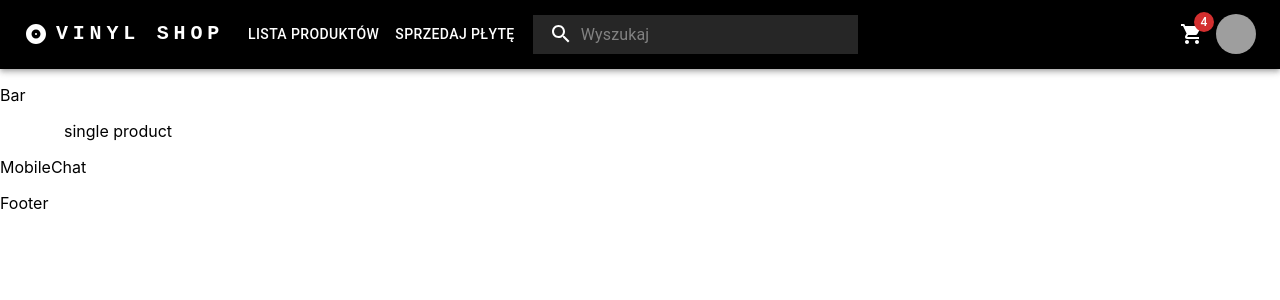
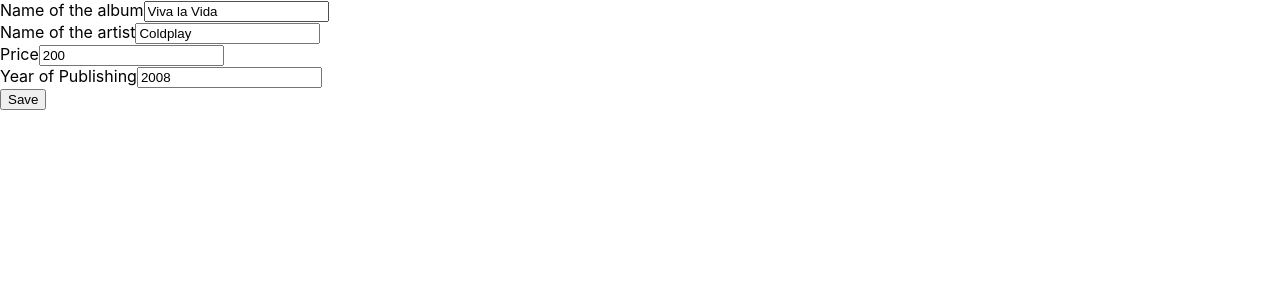
Before and after one commit to yagodaaa/vinyl-shop, a React (Create React App) app: page /sell-form-view in a window 1280 px wide. Shown: the top 300 px of the page. Built offline with nearby package versions, Linux system fonts and the light colour scheme; grey boxes are pictures that could not be loaded.

Commit message:
sell-form added

```diff
--- a/src/App.tsx
+++ b/src/App.tsx
@@ -8,16 +8,18 @@
 import NotFoundView from "./views/not-found/not-found";
 import ProductListView from "./views/product-list/product-list";
 import SellView from "./views/sell/sell";
+import SellForm from "./components/sell-form/sell-form"
 import SingleProductView from "./views/single-product/single-product";
+
 
 function App() {
   return (
     <div>
       <BrowserRouter>
         <Routes>
+          <Route path={"sell-form-view"} element={<SellView />} />
           <Route element={<MainView />}>
             <Route index element={<HomePageView />} />
-            <Route path={"SellFormView"} element={<SellView />} />
             <Route path={"BasketView"} element={<BasketView />} />
             <Route path={"LoginRegisterView"} element={<LoginRegisterView />} />
             <Route path={"ProductListView"} element={<ProductListView />} />
--- a/src/components/sell-form/sell-form.tsx
+++ b/src/components/sell-form/sell-form.tsx
@@ -1,5 +1,54 @@
-const SellForm: React.FC = () => {
-    return <p>SellForm</p>
+import React, { useState } from "react";
+
+interface FormData {
+    nameOfTheAlbum: string;
+    nameOfTheArtist: string;
+    price: number;
+    yearOfPublishing: number;
 }
 
+const SellForm: React.FC = () => {
+
+    const [formData, setFormData] = useState<FormData>({
+        nameOfTheAlbum: "Viva la Vida",
+        nameOfTheArtist: "Coldplay",
+        price: 200,
+        yearOfPublishing: 2008
+    })
+
+    const handleSubmit: React.FormEventHandler<HTMLElement> = (event) => {
+        event.preventDefault();
+        //uzywamy tej funkcji, aby zapobiec automatycznemu wyslaniu odp na serwer, poniewaz
+        //najpierw chcemy wykonac walidacje formularza.
+    }
+
+    const handleChange: React.ChangeEventHandler<HTMLInputElement> = (event) => {
+        console.log(event)
+        const { id, value } = event.target
+        const newState = { ...formData, [id]: value }
+        setFormData(newState);
+    }
+
+    return <form onSubmit={handleSubmit}>
+        <div>
+            <label htmlFor="nameOfTheAlbum">Name of the album</label>
+            <input id="nameOfTheAlbum" type="text" value={formData.nameOfTheAlbum} onChange={handleChange} />
+        </div>
+        <div>
+            <label htmlFor="nameOfTheArtist">Name of the artist</label>
+            <input id="nameOfTheArtist" type="text" value={formData.nameOfTheArtist} onChange={handleChange} />
+        </div>
+        <div>
+            <label htmlFor="price">Price</label>
+            <input id="price" type="number" value={formData.price} onChange={handleChange} />
+        </div>
+        <div>
+            <label htmlFor="yearOfPublishing">Year of Publishing</label>
+            <input id="yearOfPublishing" type="number" value={formData.yearOfPublishing} onChange={handleChange} />
+        </div>
+
+        <button type="submit">Save</button>
+
+    </form>
+}
 export default SellForm
--- a/src/views/sell/sell.tsx
+++ b/src/views/sell/sell.tsx
@@ -1,6 +1,8 @@
+import SellForm from '../../components/sell-form/sell-form'
+
 const SellView: React.FC = () => {
     return <>
-    SellForm
+        <SellForm />
     </>
 }
 
```
Also changed, not shown: src/components/header/header.tsx (+4 -4 lines), 1 other file (tests, documents, lock files or other folders).
